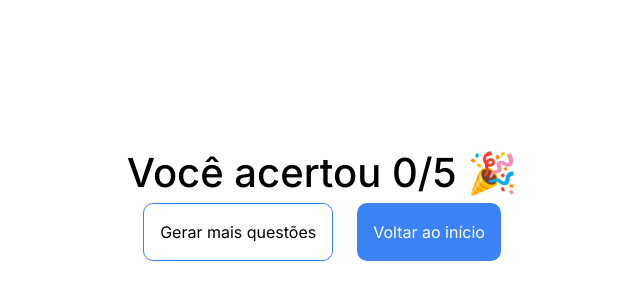
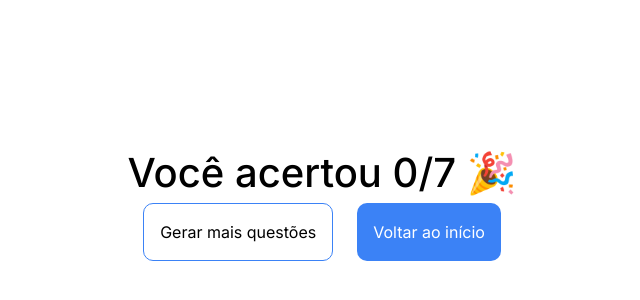
Before and after one commit to OrionTH1/QuestMind, a React (Vite) app: page /questions/1/finished in a window 1280 px wide. Shown: the part 198-498 px from the top of the page, without its empty margins (318-958 px from the left). Built offline with nearby package versions, Linux system fonts and the light colour scheme.

Commit message:
feat: add max questions to 7

```diff
--- a/src/pages/Questions.tsx
+++ b/src/pages/Questions.tsx
@@ -34,7 +34,7 @@ export function Questions() {
   }, [resetCounts]);
 
   const handleNextQuestionClick = () => {
-    if (questionCount === 5) {
+    if (questionCount === 7) {
       navigate("/questions/123/finished");
       return;
     }
@@ -68,7 +68,7 @@ export function Questions() {
             : "border-red"
         )}
       >
-        <p className="mb-4 text-sm ">Questão {questionCount}/5</p>
+        <p className="mb-4 text-sm ">Questão {questionCount}/7</p>
         <h1 className="text-[20px] font-medium mb-9">
           {actualQuestion.question}
         </h1>
@@ -147,7 +147,7 @@ export function Questions() {
               <Button
                 width="10rem"
                 height="3rem"
-                text={questionCount === 5 ? "Finalizar" : "Próximo"}
+                text={questionCount === 7 ? "Finalizar" : "Próximo"}
                 variant="fill"
                 type="button"
                 onClick={handleNextQuestionClick}
--- a/src/pages/Score.tsx
+++ b/src/pages/Score.tsx
@@ -18,7 +18,7 @@ export function Score() {
   return (
     <div className="min-h-svh flex flex-col items-center justify-center">
       <h1 className="font-medium text-[2.5rem]">
-        Você acertou {correctCount}/5 🎉
+        Você acertou {correctCount}/7 🎉
       </h1>
       <div className="flex gap-x-6">
         <Button
```
